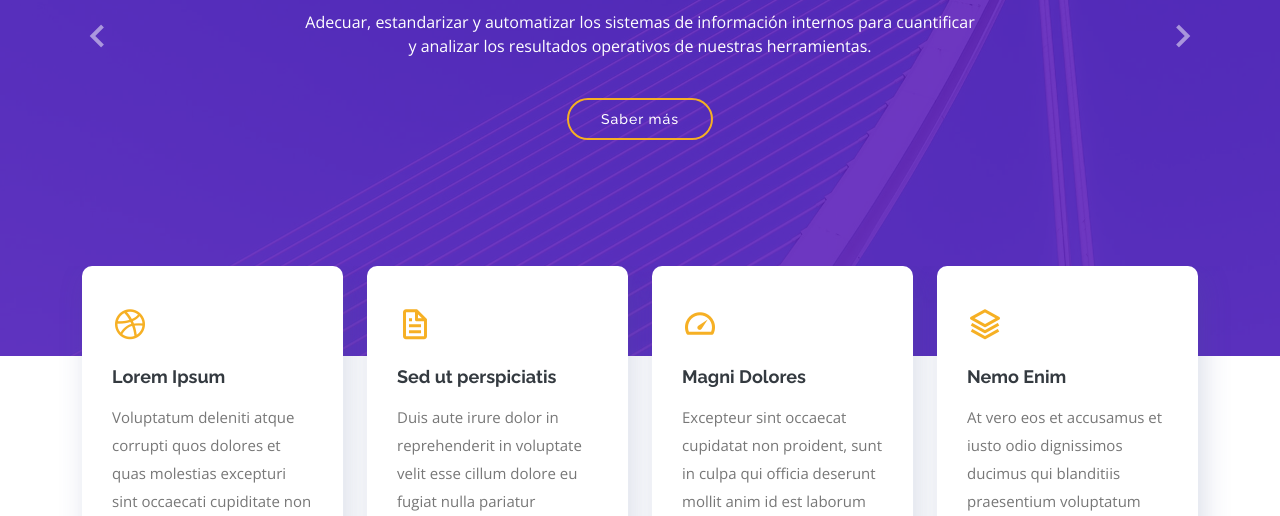
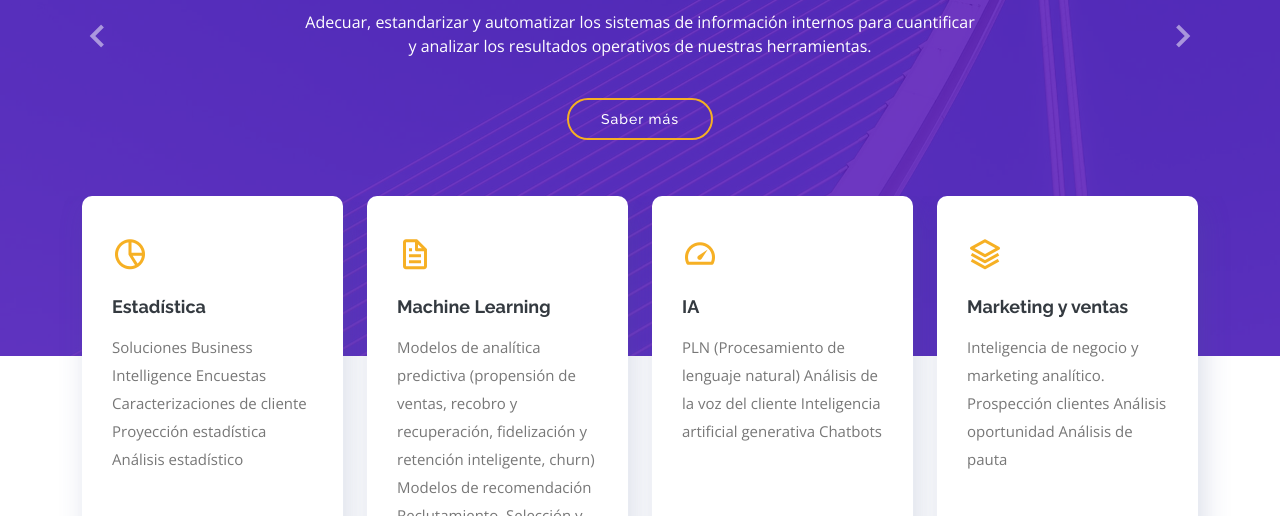
Before and after one commit to stevgomezt/PortafolioAnalitica, a plain HTML site: page index.html in a window 1280 px wide. Shown: the part 284-800 px from the top of the page. Drawn offline with nearby package versions, Linux system fonts and the light colour scheme.

Commit message:
ajuste textos

```diff
--- a/assets/css/style.css
+++ b/assets/css/style.css
@@ -608,6 +608,7 @@ section {
 --------------------------------------------------------------*/
 .icon-boxes {
     padding-top: 0;
+    margin-top: -160px;
     position: relative;
     z-index: 100;
 }
--- a/index.html
+++ b/index.html
@@ -145,10 +145,13 @@
         <div class="row">
           <div class="col-md-6 col-lg-3 d-flex align-items-stretch mb-5 mb-lg-0" data-aos="fade-up">
             <div class="icon-box">
-              <div class="icon"><i class="bx bxl-dribbble"></i></div>
-              <h4 class="title"><a href="">Lorem Ipsum</a></h4>
-              <p class="description">Voluptatum deleniti atque corrupti quos dolores et quas molestias excepturi sint
-                occaecati cupiditate non provident</p>
+              <div class="icon"><i class='bx bx-pie-chart-alt-2'></i></div>
+              <h4 class="title"><a href="">Estadística</a></h4>
+              <p class="description">Soluciones Business Intelligence
+                Encuestas
+                Caracterizaciones de cliente
+                Proyección estadística
+                Análisis estadístico</p>
             </div>
           </div>
 
@@ -156,9 +159,11 @@
             data-aos-delay="100">
             <div class="icon-box">
               <div class="icon"><i class="bx bx-file"></i></div>
-              <h4 class="title"><a href="">Sed ut perspiciatis</a></h4>
-              <p class="description">Duis aute irure dolor in reprehenderit in voluptate velit esse cillum dolore eu
-                fugiat nulla pariatur</p>
+              <h4 class="title"><a href="">Machine Learning</a></h4>
+              <p class="description">Modelos de analítica predictiva
+                (propensión de ventas, recobro y recuperación, fidelización y retención inteligente, churn)
+                Modelos de recomendación
+                Reclutamiento, Selección y Contratación Inteligente PAC</p>
             </div>
           </div>
 
@@ -166,9 +171,11 @@
             data-aos-delay="200">
             <div class="icon-box">
               <div class="icon"><i class="bx bx-tachometer"></i></div>
-              <h4 class="title"><a href="">Magni Dolores</a></h4>
-              <p class="description">Excepteur sint occaecat cupidatat non proident, sunt in culpa qui officia deserunt
-                mollit anim id est laborum</p>
+              <h4 class="title"><a href="">IA</a></h4>
+              <p class="description">PLN (Procesamiento de lenguaje natural)
+                Análisis de la voz del cliente
+                Inteligencia artificial generativa
+                Chatbots</p>
             </div>
           </div>
 
@@ -176,9 +183,11 @@
             data-aos-delay="300">
             <div class="icon-box">
               <div class="icon"><i class="bx bx-layer"></i></div>
-              <h4 class="title"><a href="">Nemo Enim</a></h4>
-              <p class="description">At vero eos et accusamus et iusto odio dignissimos ducimus qui blanditiis
-                praesentium voluptatum deleniti atque</p>
+              <h4 class="title"><a href="">Marketing y ventas</a></h4>
+              <p class="description">Inteligencia de negocio y marketing analítico.
+                Prospección clientes
+                Análisis oportunidad
+                Análisis de pauta</p>
             </div>
           </div>
 
@@ -872,8 +881,8 @@
             <h4>Accesos rápidos</h4>
             <ul>
               <li><i class="bx bx-chevron-right"></i> <a href="#">Inicio</a></li>
-              <li><i class="bx bx-chevron-right"></i> <a href="#">Acerca</a></li>
-              <li><i class="bx bx-chevron-right"></i> <a href="#">Servicios</a></li>
+              <li><i class="bx bx-chevron-right"></i> <a href="#about">Acerca</a></li>
+              <li><i class="bx bx-chevron-right"></i> <a href="#services">Servicios</a></li>
               <!-- <li><i class="bx bx-chevron-right"></i> <a href="#">Terms of service</a></li> -->
               <!-- <li><i class="bx bx-chevron-right"></i> <a href="#">Privacy policy</a></li> -->
             </ul>
@@ -921,7 +930,7 @@
 
     <div class="container">
       <div class="copyright">
-        &copy; © 2023, <strong><span> Emergia Contact Center, S.L.</span></strong>
+        &copy; 2024, <strong><span> Emergia Contact Center, S.L.</span></strong>
       </div>
       <div class="credits">
         Diseñado por <a href="#">AIN</a>
```
